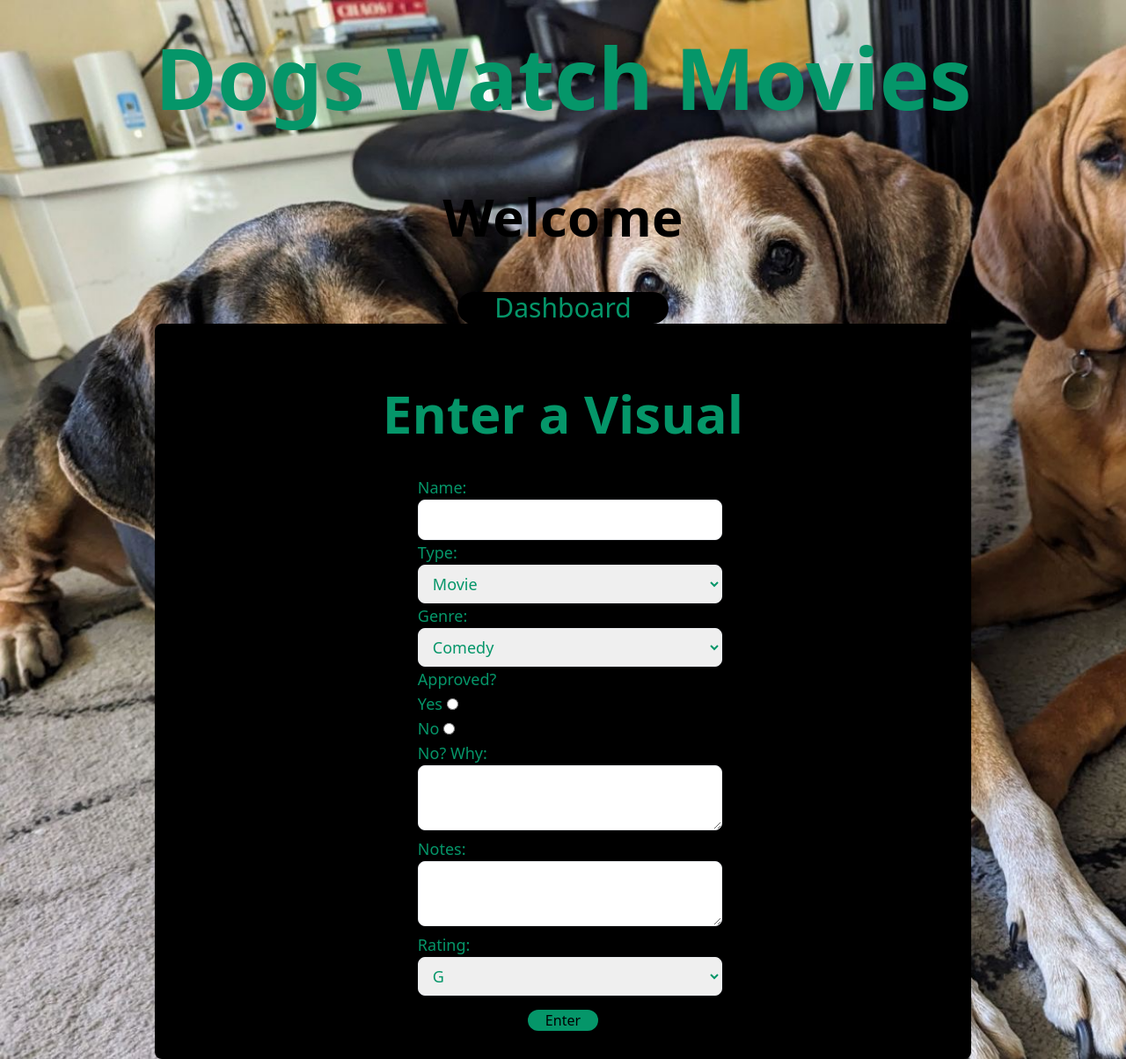
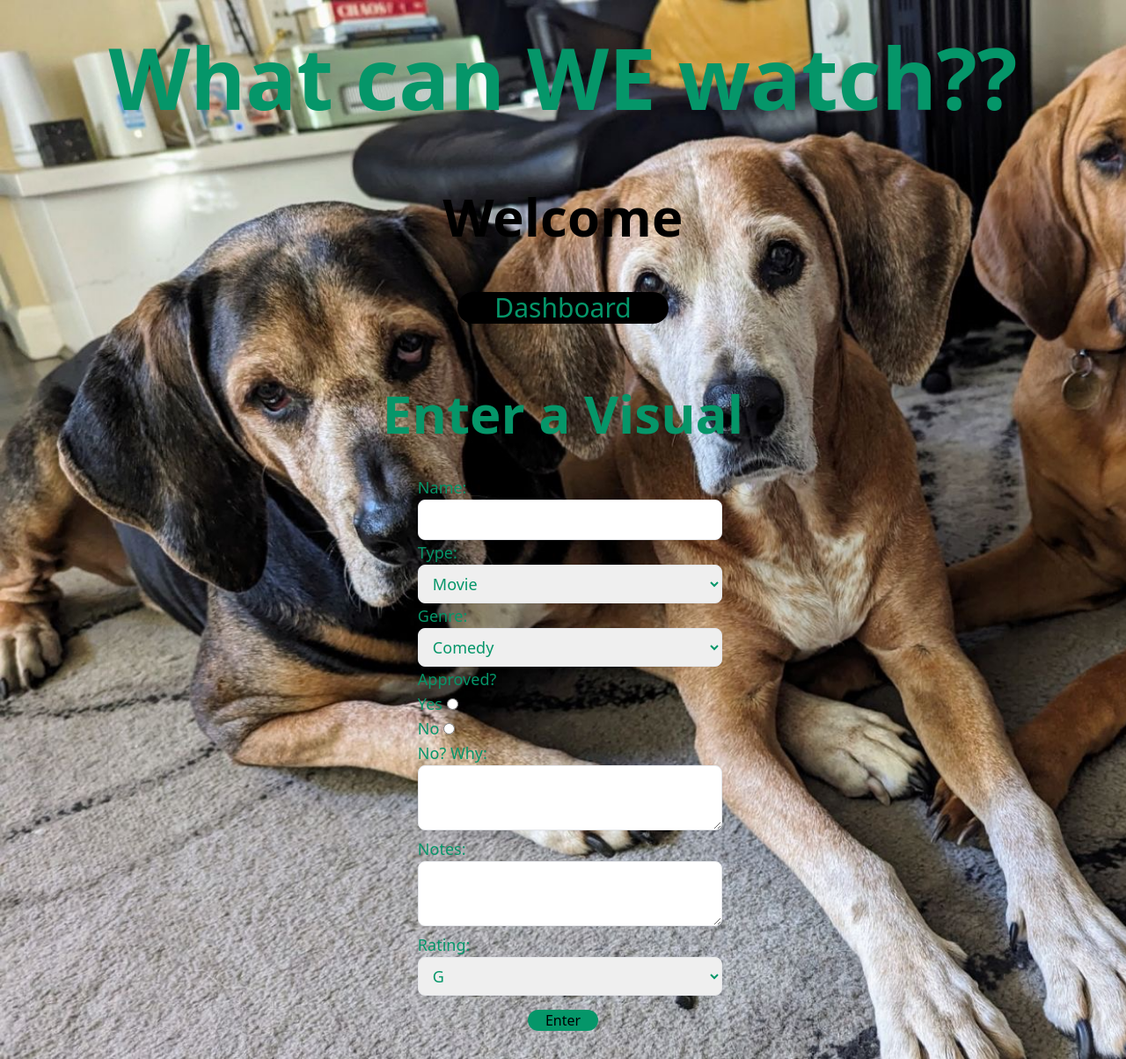
Before and after one commit to MatthewPCope/Dogs_Watch_Movies, a Flask app: page /new/visual in a window 1280 px wide. Shown: the whole page at 88% size. Run offline with Flask 3, Linux system fonts and the light colour scheme; style sheets or scripts are compiled from the project's sources; some libraries are stand-ins or nearby versions.

Commit message:
fixed form background

```diff
--- a/flask_app/templates/enter_visual.html
+++ b/flask_app/templates/enter_visual.html
@@ -27,12 +27,12 @@
 </head>
 <body class="min-h-screen grid place-content-center radial-yellow">
     <div class=" static inset-x-0 top-10 text-emerald-600  font-bold text-center text-8xl my-10">
-        <h1 >Dogs Watch Movies</h1>
+        <h1 >What can WE watch??</h1>
     </div>
     <h2 class=" text-black text-center text-6xl font-bold my-10">Welcome</h2>
     <button class=" cursor-pointer mx-auto bg-black text-emerald-600 rounded-full w-60 mt-4"><a class=" mx-auto text-3xl cursor-pointer" href="/dashboard">Dashboard</a></button>
 
-    <div class="bg-black py-8 px-6 shadow rounded-lg sm:px-10">
+    <div class=" py-8 px-6 shadow rounded-lg sm:px-10">
         <div class="mt-8 sm:mx-auto sm:w-full sm:max-w-md">
             <h2 class=" text-emerald-600 text-center text-6xl font-bold my-10">Enter a Visual</h2>
             <div class="flex justify-center">
```
